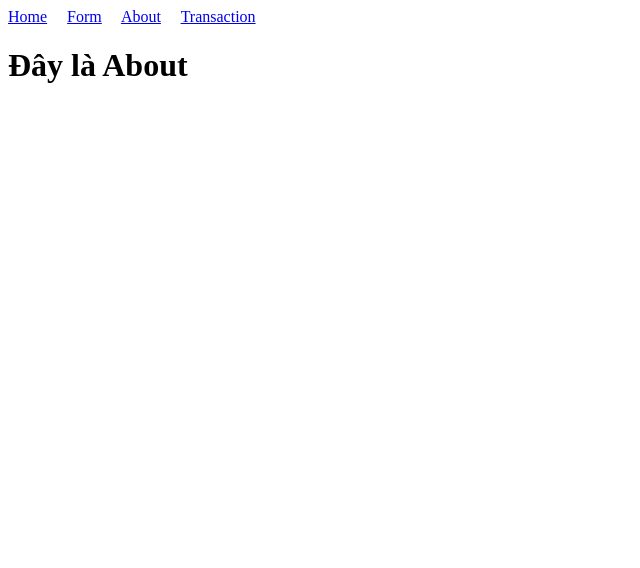
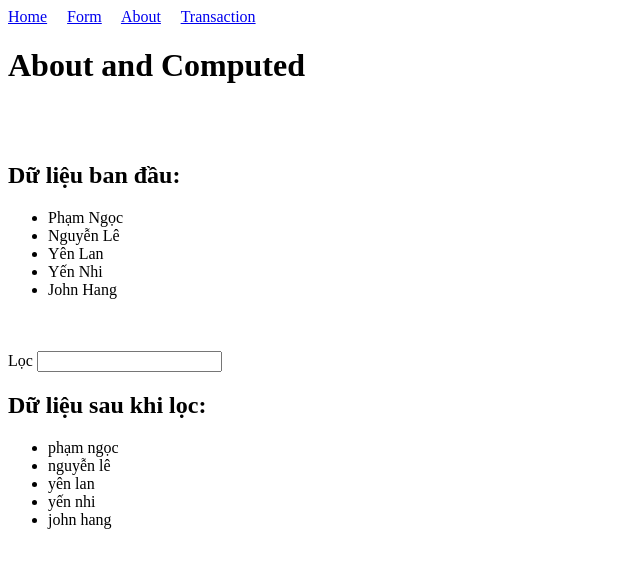
Before and after one commit to phamhoai0404/demoVue3_lan2, a Vue app: page /about in a window 1280 px wide. Shown: the top 568 px of the page, without its empty margins (0-640 px from the left). Built offline with nearby package versions, Linux system fonts and the light colour scheme.

Commit message:
Add computed

```diff
--- a/src/components/About.vue
+++ /dev/null
@@ -1,3 +0,0 @@
-<template>
-    <h1>Đây là About</h1>
-</template>
--- /dev/null
+++ b/src/components/Computed.vue
@@ -0,0 +1,51 @@
+<template>
+    <h1>About and Computed</h1>
+    <br><br>
+    <h2>Dữ liệu ban đầu: </h2>
+    <ul>
+        <li v-for="(item, index) in listData" :key="index"> {{ item }}</li>
+    </ul>
+    <br><br>
+    Lọc <input type="text" v-model="textArea">{{textArea}}
+    <h2>Dữ liệu sau khi lọc: </h2>
+    <ul>
+        <li v-for="(item, x) in listfillData" :key="x"> {{ item }}</li>
+    </ul>
+</template>
+
+<script>
+    import { computed, ref, reactive } from 'vue'
+    export default {
+        setup() {
+            const textArea = ref("");
+            const listData = reactive(["Phạm Ngọc", "Nguyễn Lê", "Yên Lan", "Yến Nhi", "John Hang"]);
+
+            //Sử dụng computed là khi thay đổi nó sẽ thay đổi tính toán theo nhá
+            const listfillData = computed(() =>{
+                let temp = textArea.value.toLowerCase();
+                console.log(" temp - ", temp);
+
+                // Nếu là  anofuntion chỉ có 1 câu lệnh thì không cần return ở trước listData.. cũng được
+                //Nhưng ở đây có nhiều câu lệnh nên là cần có return ở trước listData
+                return listData.map(item => {
+                    item = item.toLowerCase();
+                    return item;
+                }).filter(it => it.includes(temp));
+            });
+
+
+            // Đây là kiểu anofuntion nhá vì có 1 câu lệnh nên không cần có return nha
+            let listfillDatasss = computed(() =>
+                listData.map(item => {
+                    item = item.toLowerCase();
+                    return item;
+                }).filter(it => it.includes(textArea.value.toLowerCase()))
+            );
+
+            return {
+                textArea, listData, listfillData, listfillDatasss
+            }
+        }
+
+    }
+</script>
--- a/src/router.js
+++ b/src/router.js
@@ -1,7 +1,7 @@
 import { createRouter, createWebHistory } from 'vue-router'
 import Form from './components/Form.vue'
 import Home from './components/Home.vue'
-import About from './components/About.vue'
+import Computed from './components/Computed.vue'
 import Transaction from './components/Transaction.vue'
 import TransactionDetail from './components/TransactionDetail.vue'
 import NotFound from './components/NotFound.vue'
@@ -22,7 +22,7 @@ const routersssssss = [
     {
         path: '/about',
         name: 'about-router',
-        component: About
+        component: Computed
     },
 
     {
```
